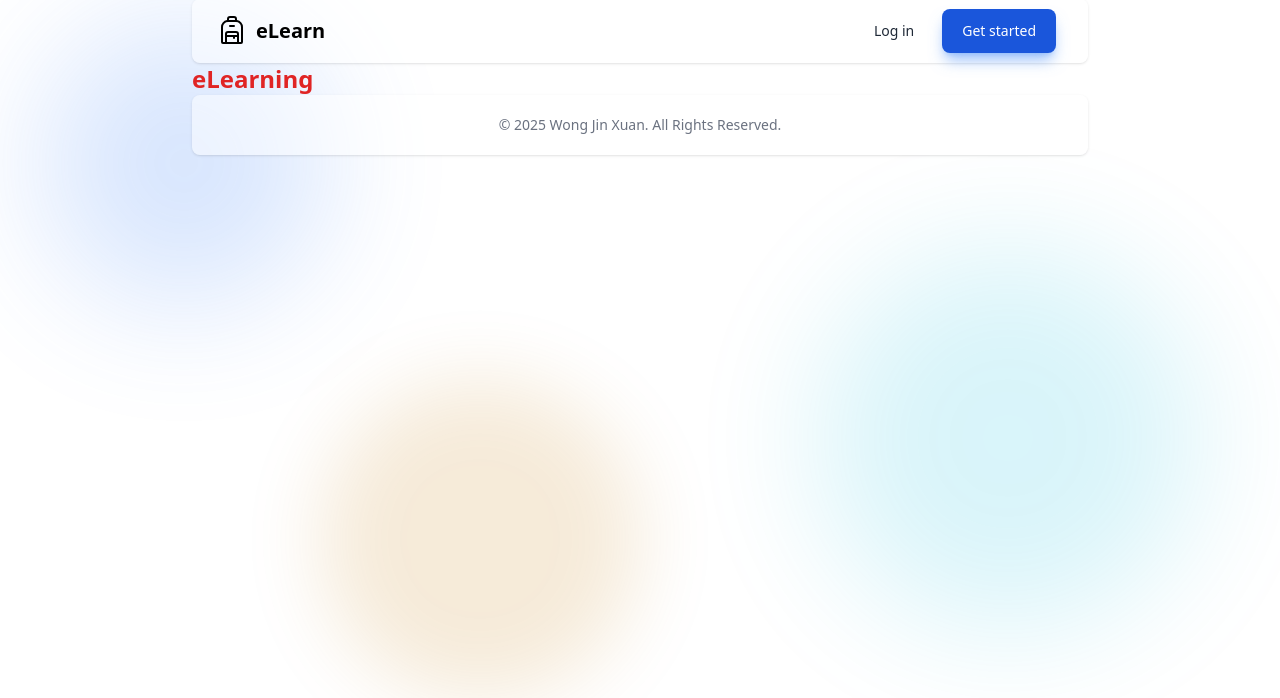
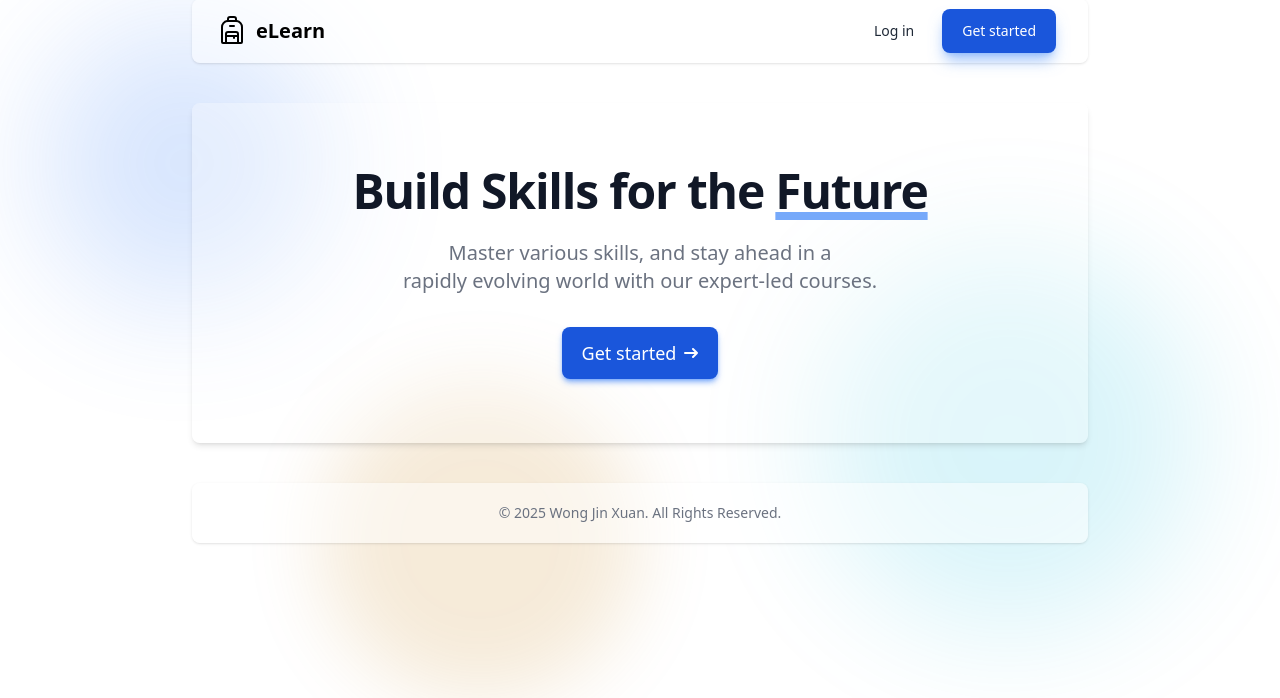
Before and after one commit to Jx1126/awd-final, a Django app: page / in a window 1280 px wide. Shown: the part 21-719 px from the top of the page. Run offline with Django 5.2, Linux system fonts and the light colour scheme; style sheets or scripts are compiled from the project's sources; parts of the project's set-up code (start-up, migrations or seed data) failed here and were passed over; some libraries are stand-ins or nearby versions.

Commit message:
feat(homepage): add homepage ui

```diff
--- a/elearning/templates/homepage.html
+++ b/elearning/templates/homepage.html
@@ -1,5 +1,16 @@
 {% extends "base.html" %}
 
 {% block content %}
-  <h1 class="text-2xl font-bold text-red-600">eLearning<h1>
+
+<section class="bg-white/30 my-10 rounded-lg shadow-md">
+  <div class="py-16 px-4 mx-auto max-w-screen-xl text-center">
+      <h1 class="mb-6 text-4xl font-extrabold tracking-tight leading-none text-gray-900 md:text-5xl">Build Skills for the <span class="underline underline-offset-3 decoration-8 decoration-blue-400">Future</span></h1>
+      <p class="mb-8 text-lg font-normal text-gray-500 lg:text-xl sm:px-16">Master various skills, and stay ahead in a<br>rapidly evolving world with our expert-led courses.</p>
+        <a href="/user/login/" class="inline-flex justify-center items-center py-3 px-5 text-lg transition ease-in-out shadow-md shadow-blue-500/60 font-medium text-center text-white rounded-lg bg-blue-700 hover:bg-blue-800 focus:ring-4 focus:ring-blue-300">
+          Get started
+          <svg class="w-3.5 h-3.5 ms-2 rtl:rotate-180" aria-hidden="true" xmlns="http://www.w3.org/2000/svg" fill="none" viewBox="0 0 14 10"><path stroke="currentColor" stroke-linecap="round" stroke-linejoin="round" stroke-width="2" d="M1 5h12m0 0L9 1m4 4L9 9"/></svg>
+        </a>
+  </div>
+</section>
+
 {% endblock content %}
```
